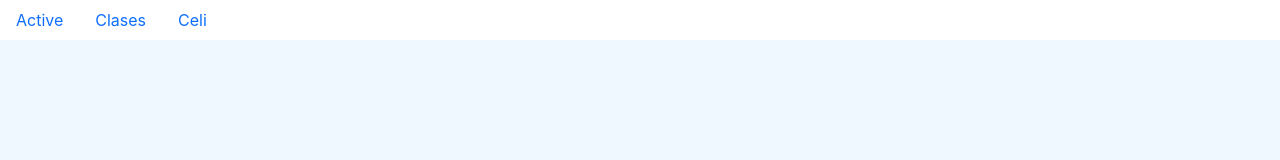
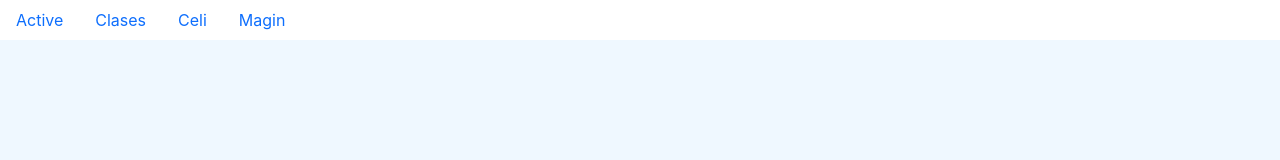
Before and after one commit to albertomaginsuarez/celmag, a React (Create React App) app: page / in a window 1280 px wide. Shown: the top 160 px of the page. Built offline with nearby package versions, Linux system fonts and the light colour scheme; the HTML template or start-up script is replaced by a standard one.

Commit message:
Cree una nueva ruta para Magin

```diff
--- a/src/App.js
+++ b/src/App.js
@@ -4,6 +4,7 @@ import HomeComponent from './components/HomeComponent'
 import CeliComponent from './components/CeliComponent'
 import FooterComponent from './components/FooterComponent'
 import NavComponent from './components/NavComponent'
+import MaginComponent from './components/MaginComponent'
 import './styles/BodyComponent.css'
 import {
   BrowserRouter as Router,
@@ -26,9 +27,13 @@ const App = () => {
               <Route path="/celi">
                 <CeliComponent />
               </Route>
-              <Route path="/">
+               <Route path='/magin'>
+                <MaginComponent />
+              </Route>
+               <Route path="/">
                 <HomeComponent />
               </Route>
+
           </Switch>
         </div>
 
--- /dev/null
+++ b/src/components/MaginComponent.js
@@ -0,0 +1,12 @@
+
+import React from 'react'
+
+const MaginComponent = () => {
+    return (
+        <>
+            Hola soy magin
+        </>
+    )
+}
+
+export default MaginComponent
--- a/src/components/NavComponent.js
+++ b/src/components/NavComponent.js
@@ -15,6 +15,10 @@ const NavComponent = () => {
             <Nav.Item>
                 <Nav.Link href="/celi">Celi</Nav.Link>
             </Nav.Item>
+            <Nav.Item>
+                <Nav.Link href="/magin">Magin</Nav.Link>
+            </Nav.Item>
+
         </Nav>
     );
 }
```
Also changed, not shown: 1 other file (tests, documents, lock files or other folders).
